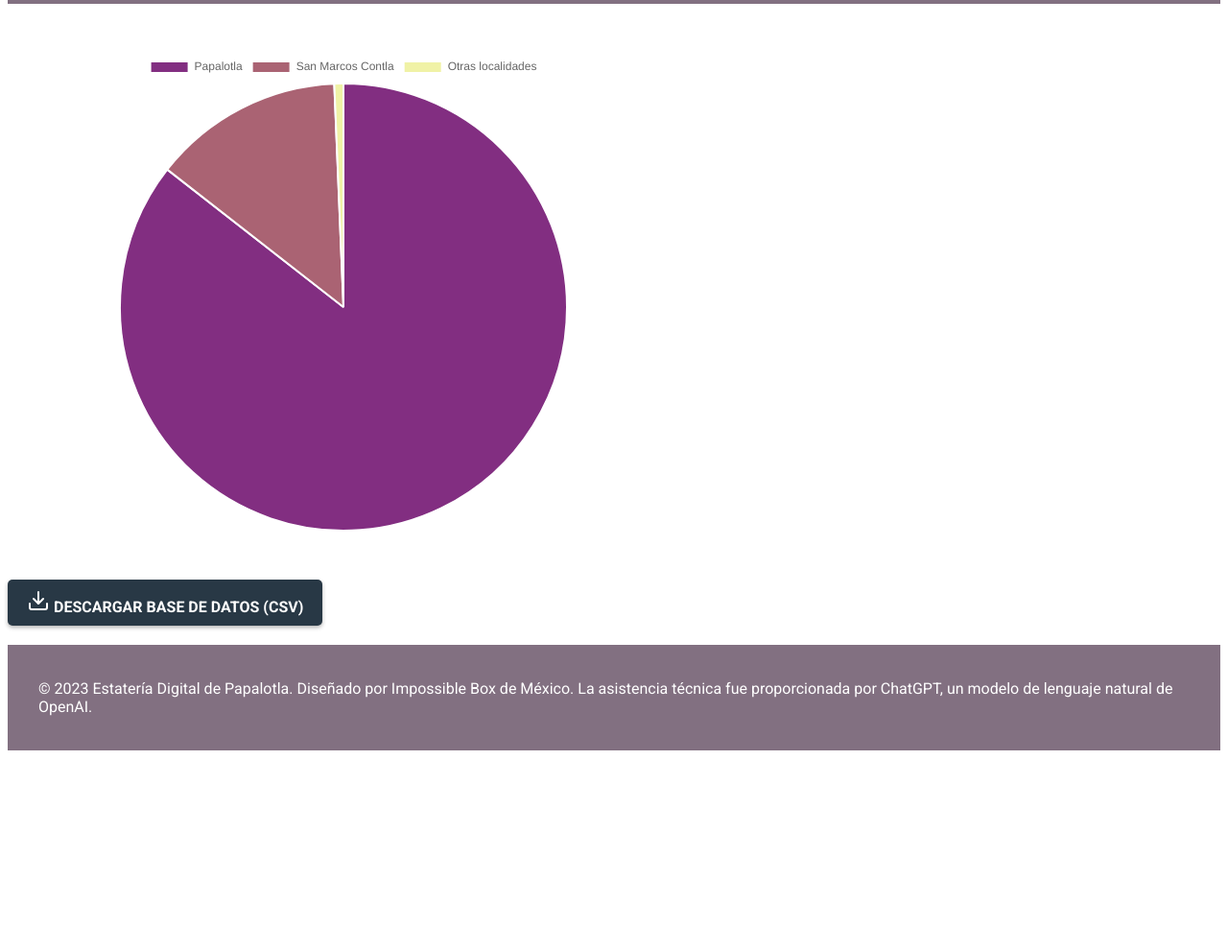
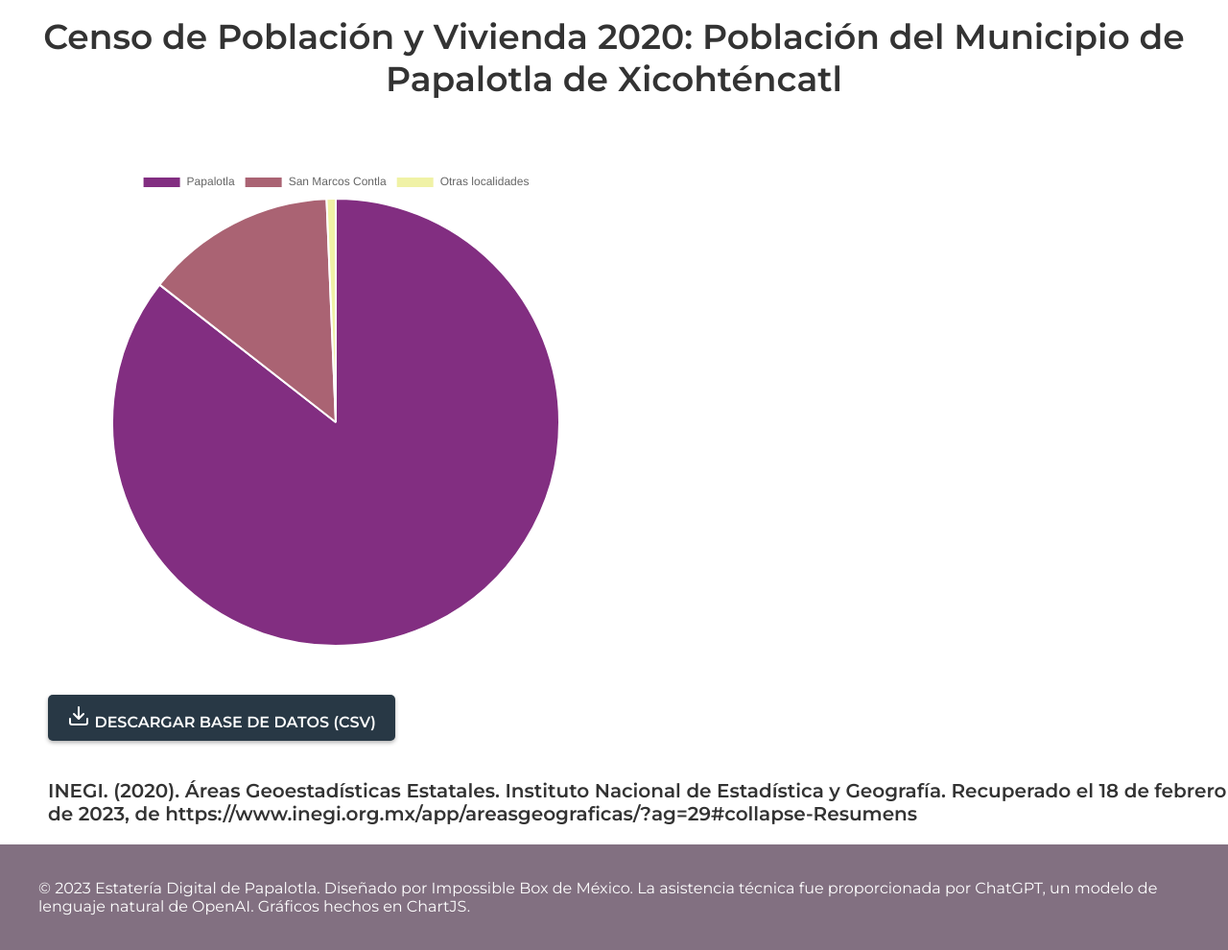
Before and after one commit to ImpossibleBoxMX/GraphsAndMapsProject, a plain HTML site: page index.html in a window 1280 px wide. Shown: the part 63-1053 px from the top of the page at 96% size. Before the commit the page ends 853 px from the top, so only its background shows below. Drawn offline with nearby package versions, Linux system fonts and the light colour scheme.

Commit message:
Mejoras visuales

```diff
--- a/index.html
+++ b/index.html
@@ -4,9 +4,9 @@
 
   <link rel="stylesheet" href="main.css">
   <link rel="stylesheet" href="https://cdn.jsdelivr.net/npm/feather-icons/dist/feather.min.css">
-  <link href="https://fonts.googleapis.com/css2?family=Roboto:wght@300;400;500;700&display=swap" rel="stylesheet">
-
-  <title>Gráfica de pastel con ChartJS</title>
+  <link href="https://fonts.googleapis.com/css2?family=Montserrat:wght@400;500;600&family=Lato:wght@400;700&display=swap" rel="stylesheet">
+  <link rel="icon" type="image/png" href="favicon.png">
+  <title>Población por localidades | GraphsAndMaps | Estantería Digital de Papalotla </title>
   <script src="https://cdn.jsdelivr.net/npm/chart.js"></script>
 </head>
 <body>
@@ -22,15 +22,17 @@
       </ul>
     </nav>
   </header>
+  <h1>Censo de Población y Vivienda 2020: Población del Municipio de Papalotla de Xicohténcatl</h1>
 
 <canvas id="myChart" width="700" height="500"></canvas>
 
 <button class="download-btn"><i class="icon" data-feather="download"></i><strong> Descargar base de datos (CSV)</strong></button>
+<h3>INEGI. (2020). Áreas Geoestadísticas Estatales. Instituto Nacional de Estadística y Geografía. Recuperado el 18 de febrero de 2023, de https://www.inegi.org.mx/app/areasgeograficas/?ag=29#collapse-Resumens</h3>
 
   <footer>
     <div class="footer-container">
 
-        <p>&copy; 2023 Estatería Digital de Papalotla. Diseñado por Impossible Box de México. La asistencia técnica fue proporcionada por ChatGPT, un modelo de lenguaje natural de OpenAI.</p>
+        <p>&copy; 2023 Estatería Digital de Papalotla. Diseñado por Impossible Box de México. La asistencia técnica fue proporcionada por ChatGPT, un modelo de lenguaje natural de OpenAI. Gráficos hechos en ChartJS.</p>
 
   </footer>
 
--- a/main.css
+++ b/main.css
@@ -1,5 +1,18 @@
+/* Estilos base */
+:root {
+  --primary-color: #827081;
+  --secondary-color: #283845;
+  --tertiary-color: #E3D0D8;
+}
+
+body {
+  font-family: 'Montserrat', sans-serif;
+  margin: 0;
+}
+
+/* Estilos de header */
 header {
-  background-color: #827081;
+  background-color: var(--primary-color);
   color: #fff;
   padding: 20px;
   display: flex;
@@ -48,8 +61,10 @@ a {
   width: 100%;
   height: auto;
 }
+
+/* Estilos de footer */
 footer {
-  background-color: #827081;
+  background-color: var(--primary-color);
   color: #fff;
   padding: 20px;
 }
@@ -110,10 +125,7 @@ footer {
   }
 }
 
-body {
-  font-family:  'Roboto', sans-serif;
-}
-
+/* Estilos del gráfico */
 #myChart {
   margin-right: 200px;
   margin-top: 50px;
@@ -122,13 +134,14 @@ body {
 .download-btn {
   display: inline-block;
   padding: 10px 20px;
-  background-color: #283845;
+  background-color: var(--secondary-color);
   color: #fff;
   text-decoration: none;
   border-radius: 5px;
   transition: background-color 0.2s;
   margin-bottom: 20px;
-  font-family: 'Roboto', sans-serif;
+  margin-left: 50px; /* Modificado */
+  font-family: 'Montserrat', sans-serif;
   font-size: 16px;
   font-weight: 500;
   text-transform: uppercase;
@@ -136,11 +149,20 @@ body {
   box-shadow: 0 2px 4px rgba(0, 0, 0, 0.3);
 }
 
-.download-btn:hover {
-  background-color: #E3D0D8;
-  color: #fff;
+h1 {
+  font-family: 'Montserrat', sans-serif;
+  font-size: 36px;
+  font-weight: 600;
+  margin: 0;
+  padding: 20px;
+  text-align: center;
+  color: #333;
 }
 
-.download-btn i {
-  margin-right: 5px;
+h3 {
+  font-family: 'Montserrat', sans-serif;
+  font-size: 20px;
+  color: #333;
+  text-align: left;
+  margin-left: 50px;
 }
```
